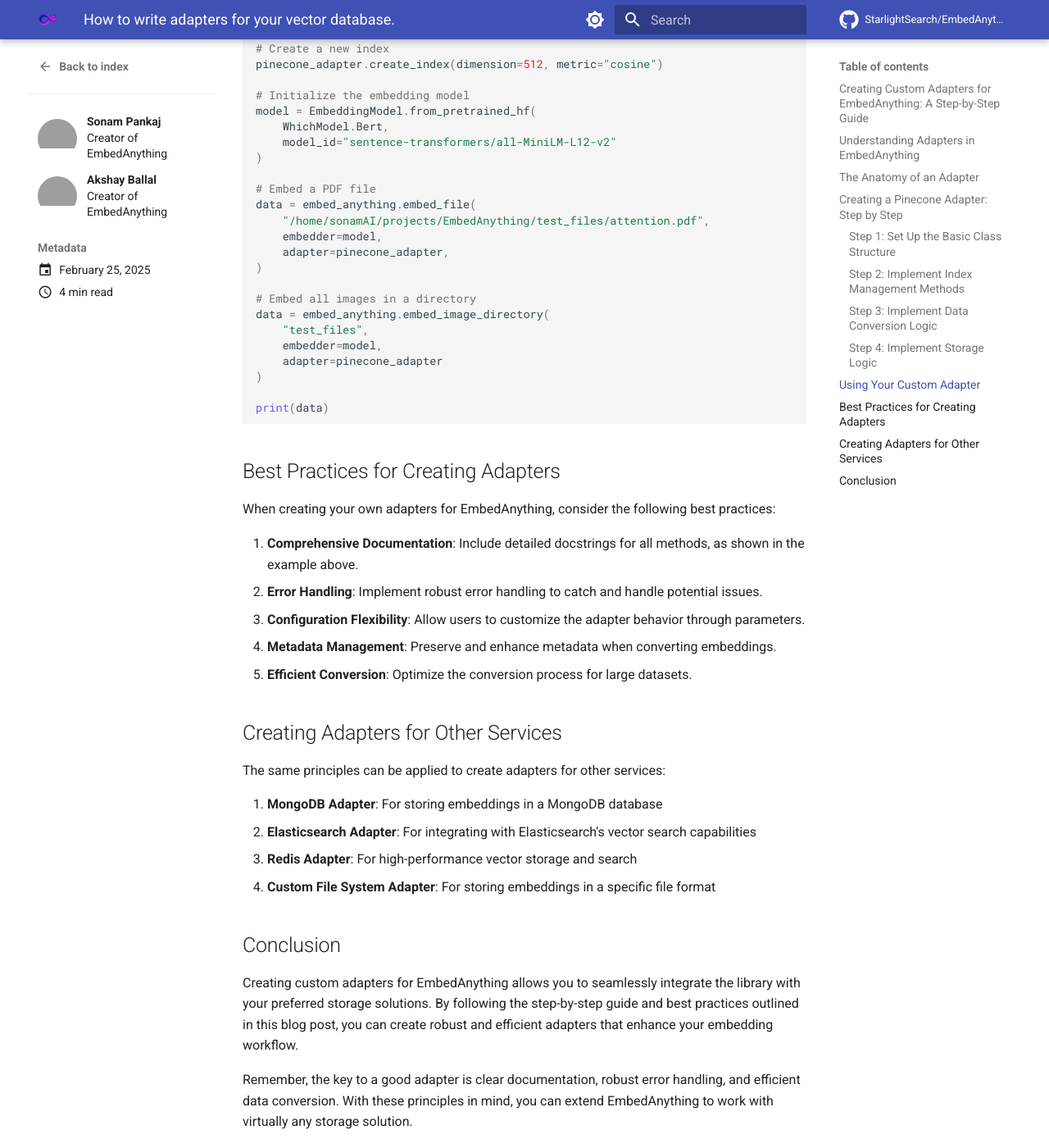
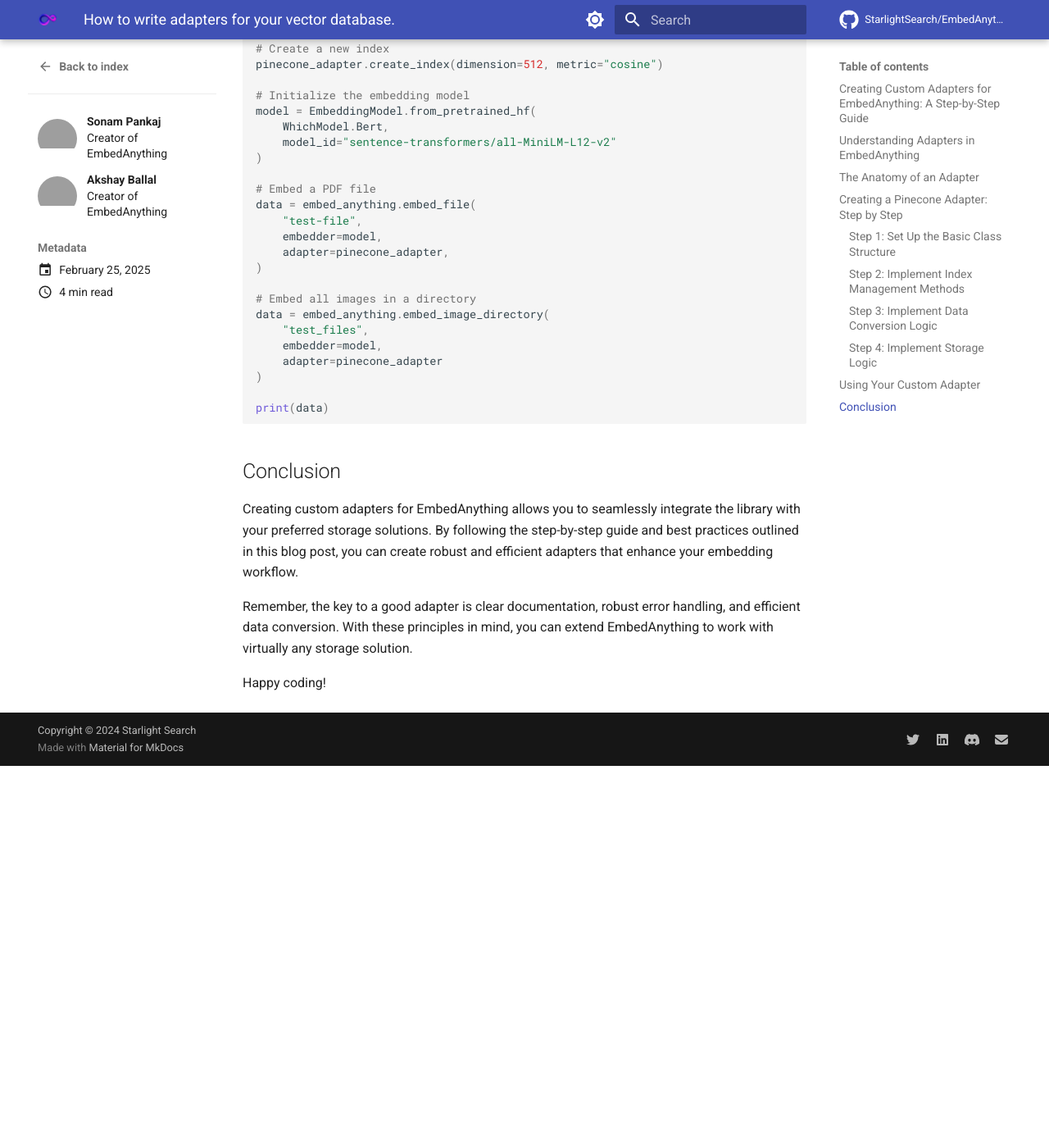
Before and after one commit to StarlightSearch/EmbedAnything, an MkDocs documentation site: the page built from docs/blog/posts/adapter-development-guide.md, in a window 1280 px wide and 1400 px high, scrolled down 3830 px. Shown: the whole window at 82% size. Built offline with MkDocs 1.6.1 and Material for MkDocs 9.7.7, drawn with Linux system fonts in a browser that asks for light colours; comment, search, counter and statistics services are not loaded; after the commit the page ends 4764 px from its top, so only the background shows below that; grey boxes are pictures that could not be loaded.

Commit message:
adapter-dev-guide

````diff
--- a/docs/blog/posts/adapter-development-guide.md
+++ b/docs/blog/posts/adapter-development-guide.md
@@ -186,7 +186,7 @@
 
 # Embed a PDF file
 data = embed_anything.embed_file(
-    "/home/sonamAI/projects/EmbedAnything/test_files/attention.pdf",
+    "test-file",
     embedder=model,
     adapter=pinecone_adapter,
 )
@@ -201,25 +201,6 @@
 print(data)
 ```
 
-## Best Practices for Creating Adapters
-
-When creating your own adapters for EmbedAnything, consider the following best practices:
-
-1. **Comprehensive Documentation**: Include detailed docstrings for all methods, as shown in the example above.
-2. **Error Handling**: Implement robust error handling to catch and handle potential issues.
-3. **Configuration Flexibility**: Allow users to customize the adapter behavior through parameters.
-4. **Metadata Management**: Preserve and enhance metadata when converting embeddings.
-5. **Efficient Conversion**: Optimize the conversion process for large datasets.
-
-## Creating Adapters for Other Services
-
-The same principles can be applied to create adapters for other services:
-
-1. **MongoDB Adapter**: For storing embeddings in a MongoDB database
-2. **Elasticsearch Adapter**: For integrating with Elasticsearch's vector search capabilities
-3. **Redis Adapter**: For high-performance vector storage and search
-4. **Custom File System Adapter**: For storing embeddings in a specific file format
-
 ## Conclusion
 
 Creating custom adapters for EmbedAnything allows you to seamlessly integrate the library with your preferred storage solutions. By following the step-by-step guide and best practices outlined in this blog post, you can create robust and efficient adapters that enhance your embedding workflow.
````
